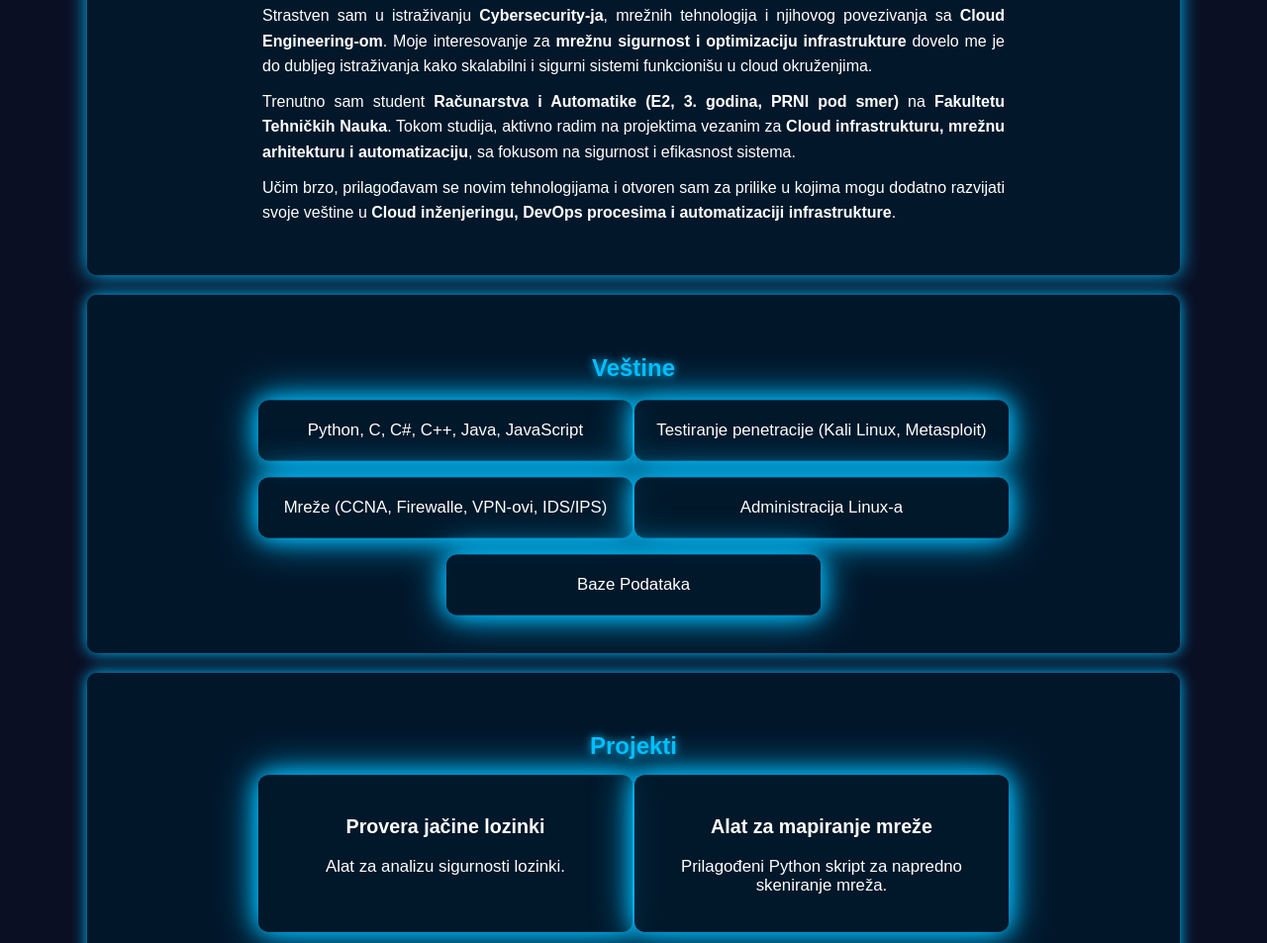
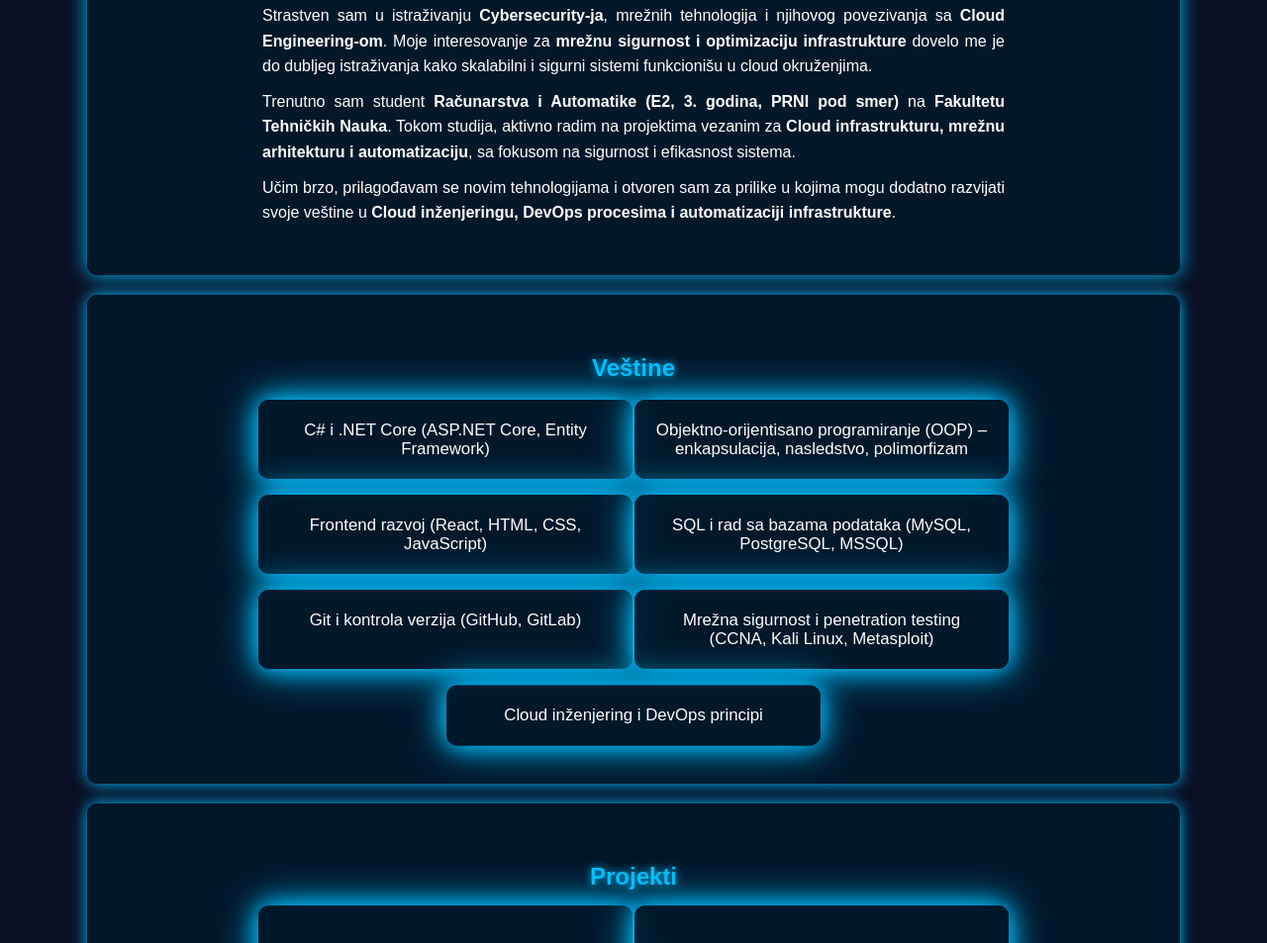
Before and after one commit to Jaddes/CV, a plain HTML site: page index.html in a window 1280 px wide. Shown: the part 334-1287 px from the top of the page at 99% size. Drawn offline with Linux system fonts and the light colour scheme.

Commit message:
Update index.html

```diff
--- a/index.html
+++ b/index.html
@@ -45,16 +45,19 @@
 
 
 
-    <section id="vestine">
-        <h2>Veštine</h2>
-        <div class="skills-container">
-            <div class="skill-card">Python, C, C#, C++, Java, JavaScript</div>
-            <div class="skill-card">Testiranje penetracije (Kali Linux, Metasploit)</div>
-            <div class="skill-card">Mreže (CCNA, Firewalle, VPN-ovi, IDS/IPS)</div>
-            <div class="skill-card">Administracija Linux-a</div>
-            <div class="skill-card">Baze Podataka</div>
-        </div>
-    </section>
+<section id="vestine">
+    <h2>Veštine</h2>
+    <div class="skills-container">
+        <div class="skill-card">C# i .NET Core (ASP.NET Core, Entity Framework)</div>
+        <div class="skill-card">Objektno-orijentisano programiranje (OOP) – enkapsulacija, nasledstvo, polimorfizam</div>
+        <div class="skill-card">Frontend razvoj (React, HTML, CSS, JavaScript)</div>
+        <div class="skill-card">SQL i rad sa bazama podataka (MySQL, PostgreSQL, MSSQL)</div>
+        <div class="skill-card">Git i kontrola verzija (GitHub, GitLab)</div>
+        <div class="skill-card">Mrežna sigurnost i penetration testing (CCNA, Kali Linux, Metasploit)</div>
+        <div class="skill-card">Cloud inženjering i DevOps principi</div>
+    </div>
+</section>
+
 
     <section id="projekti">
         <h2>Projekti</h2>
```
